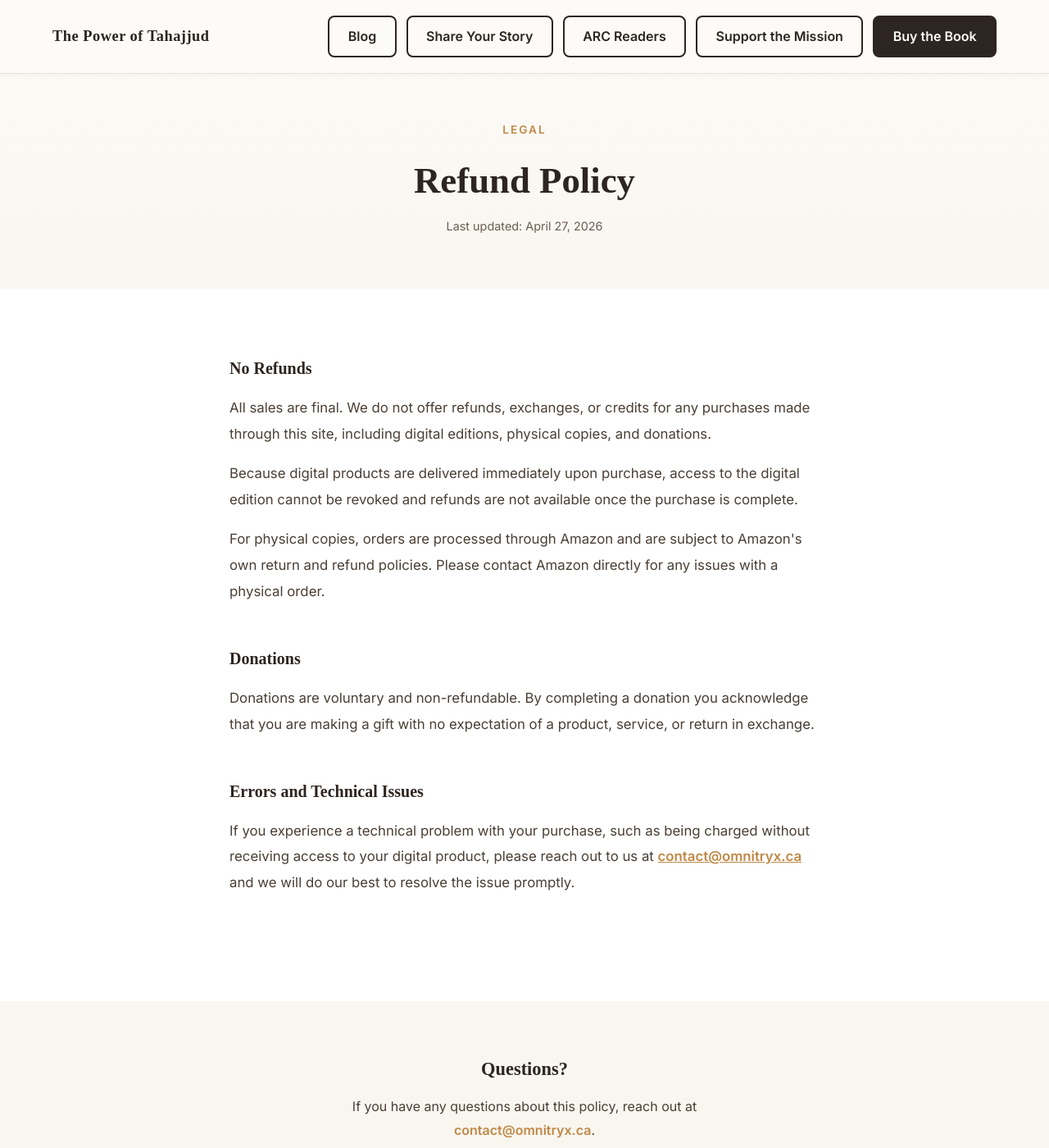
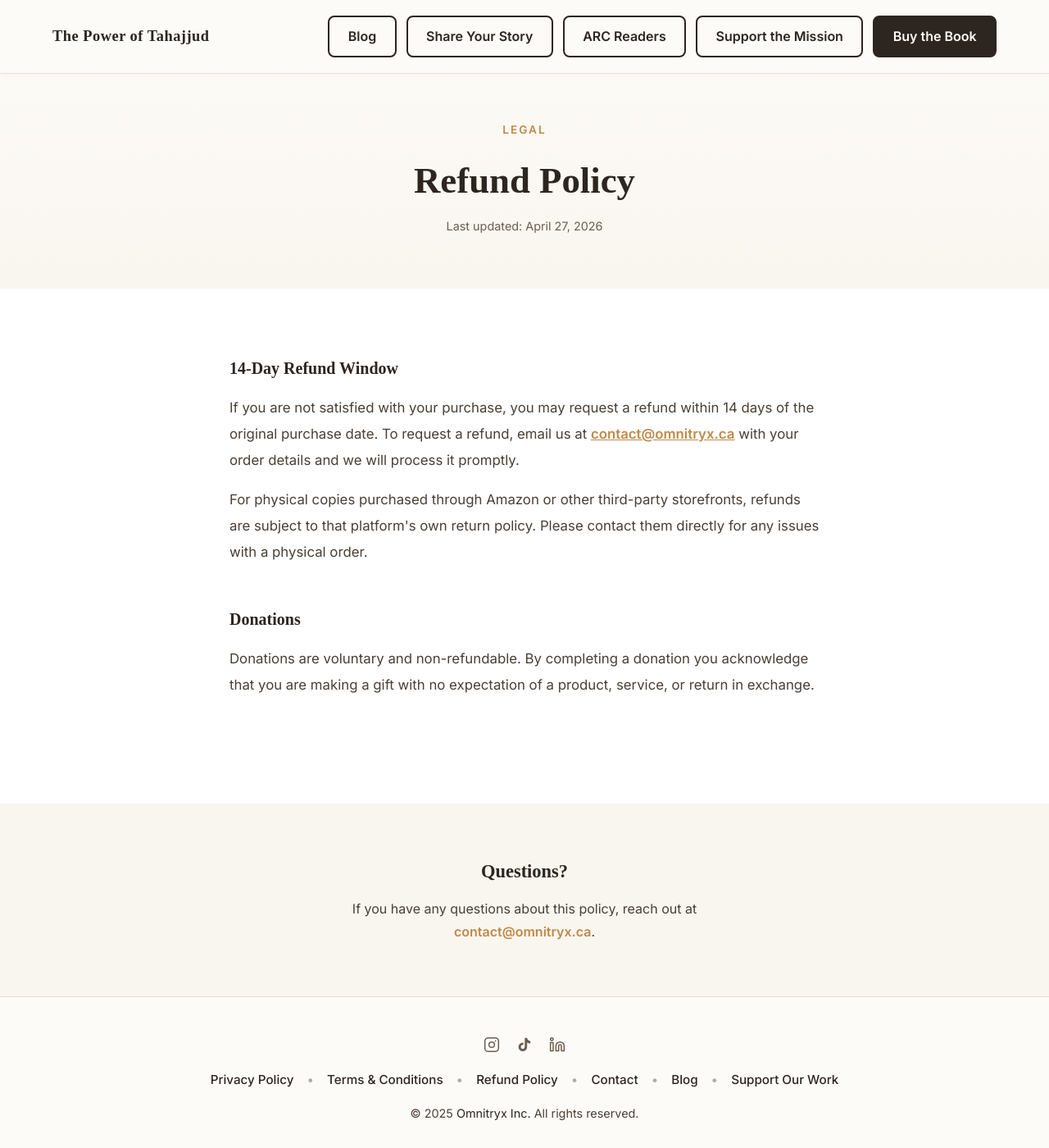
Before and after one commit to Omnitryx-Inc/tahajjud-fe-main, a Jekyll site: the page built from pages/refund-policy.html, in a window 1280 px wide and 1400 px high. Shown: the whole window at 82% size. Built offline with Jekyll 4.4.1, drawn with Linux system fonts in a browser that asks for light colours; some web fonts are replaced.

Commit message:
adjustments

```diff
--- a/pages/refund-policy.html
+++ b/pages/refund-policy.html
@@ -121,22 +121,18 @@ permalink: /refund-policy/
     <div class="policy-body-inner">
 
         <div class="policy-section">
-            <h2 class="policy-section-title">No Refunds</h2>
+            <h2 class="policy-section-title">14-Day Refund Window</h2>
             <div class="policy-text">
                 <p>
-                    All sales are final. We do not offer refunds, exchanges, or credits for any
-                    purchases made through this site, including digital editions, physical copies,
-                    and donations.
+                    If you are not satisfied with your purchase, you may request a refund within
+                    14 days of the original purchase date. To request a refund, email us at
+                    <a href="mailto:contact@omnitryx.ca" style="color: var(--gold-primary); font-weight: 600;">contact@omnitryx.ca</a> with
+                    your order details and we will process it promptly.
                 </p>
                 <p>
-                    Because digital products are delivered immediately upon purchase, access to
-                    the digital edition cannot be revoked and refunds are not available once the
-                    purchase is complete.
-                </p>
-                <p>
-                    For physical copies, orders are processed through Amazon and are subject to
-                    Amazon's own return and refund policies. Please contact Amazon directly for
-                    any issues with a physical order.
+                    For physical copies purchased through Amazon or other third-party storefronts,
+                    refunds are subject to that platform's own return policy. Please contact them
+                    directly for any issues with a physical order.
                 </p>
             </div>
         </div>
@@ -148,18 +144,6 @@ permalink: /refund-policy/
                     Donations are voluntary and non-refundable. By completing a donation you
                     acknowledge that you are making a gift with no expectation of a product,
                     service, or return in exchange.
-                </p>
-            </div>
-        </div>
-
-        <div class="policy-section">
-            <h2 class="policy-section-title">Errors and Technical Issues</h2>
-            <div class="policy-text">
-                <p>
-                    If you experience a technical problem with your purchase, such as being
-                    charged without receiving access to your digital product, please reach out
-                    to us at <a href="mailto:contact@omnitryx.ca" style="color: var(--gold-primary); font-weight: 600;">contact@omnitryx.ca</a> and
-                    we will do our best to resolve the issue promptly.
                 </p>
             </div>
         </div>
```
Also changed, not shown: pages/terms-and-conditions.html (+5 -5 lines).
